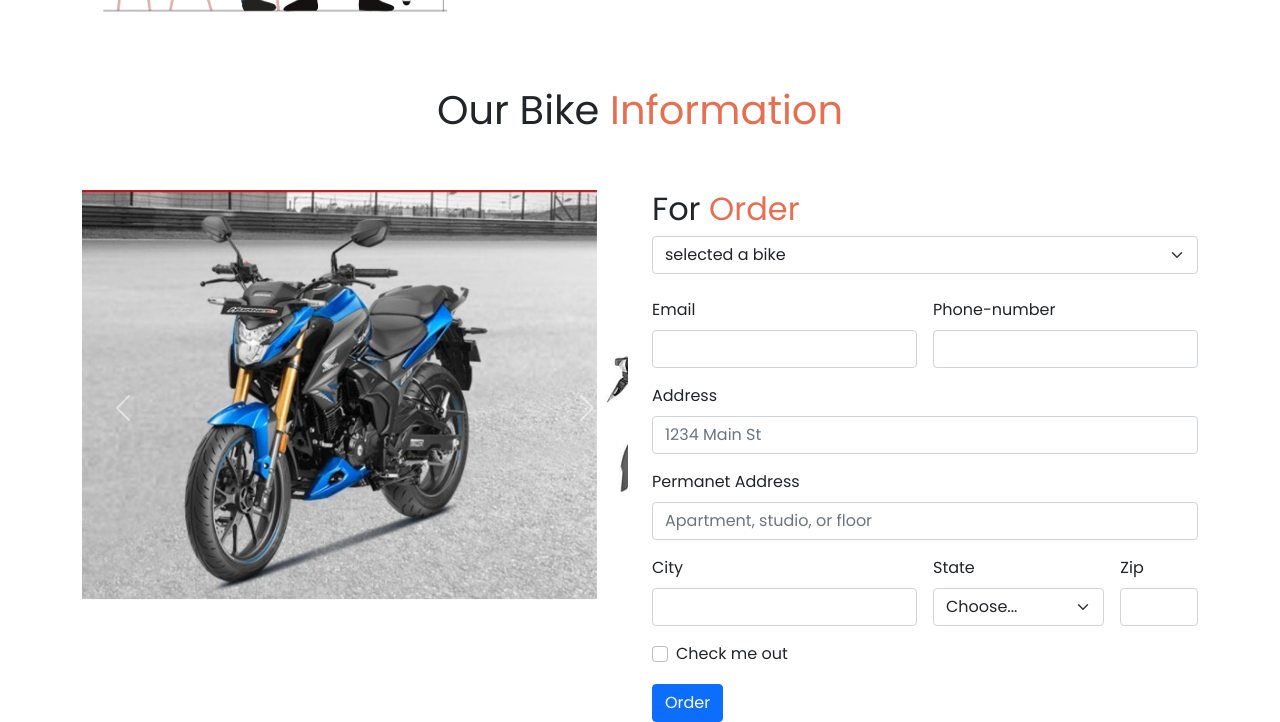
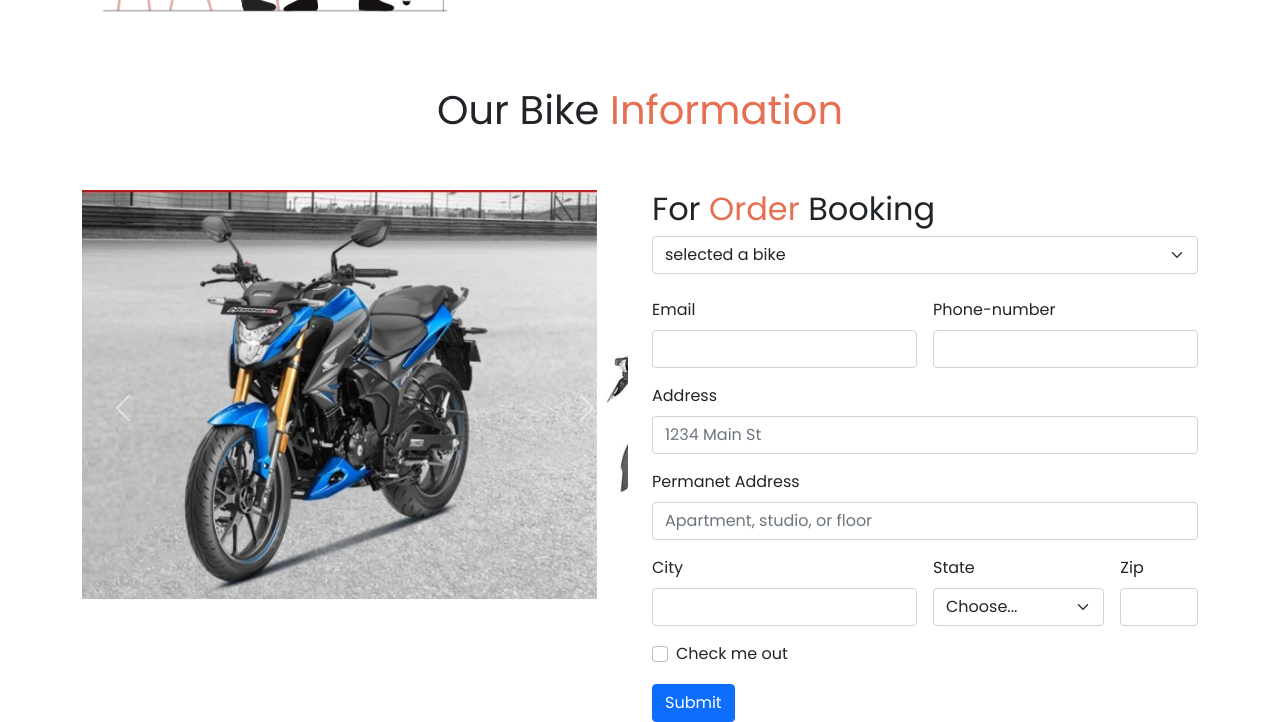
Before and after one commit to mdtofazzalislam/assingment-3, a plain HTML site: page index.html in a window 1280 px wide. Shown: the part 2102-2824 px from the top of the page. Drawn offline with nearby package versions, Linux system fonts and the light colour scheme.

Commit message:
project finished

```diff
--- a/index.html
+++ b/index.html
@@ -141,7 +141,7 @@
                 </div>
 
                 <div class="col ">
-                  <div class="card justify-content-center align-items-center p-5 "  style="width: 21rem; height: 30rem;">
+                  <div class="card justify-content-center align-items-center p-4 "  style="width: 21rem; height: 30rem;">
                     <img src="images/user-3.jpg" class="card-img-top rounded-circle" alt="...">
                     <div class="card-body">
                        <p class="card-text">Slate helps you see how many more days you need  to work to reach your find the goal for the month and year.</p>
@@ -283,7 +283,7 @@
            </div>
 
            <div class="col-12 col-lg-6 ">
-               <h2>For <span>Order</span></h2>
+               <h2>For <span>Order</span> Booking</h2>
                <select class="form-select" aria-label="Default select example">
                 <option selected>selected a bike</option>
                 <option value="1">Honda hornet</option>
@@ -335,7 +335,7 @@
                   </div>
                 </div>
                 <div class="col-12">
-                  <button type="submit" class="btn btn-primary">Order</button>
+                  <button type="submit" class="btn btn-primary">Submit</button>
                 </div>
               </form>
 
```
